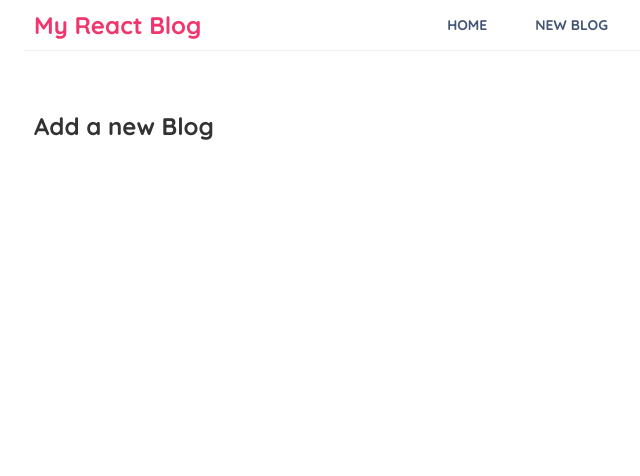
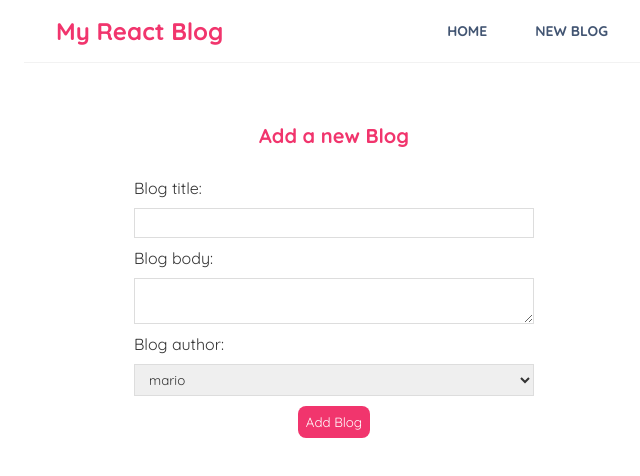
Before and after one commit to NikosKarampas/MyReactBlog, a React (Create React App) app: page /create in a window 1280 px wide. Shown: the top 476 px of the page, without its empty margins (306-946 px from the left). Built offline with nearby package versions, Linux system fonts and the light colour scheme; the HTML template or start-up script is replaced by a standard one.

Commit message:
Added a form to add a new blog (Create.js)

```diff
--- a/src/Create.js
+++ b/src/Create.js
@@ -1,7 +1,38 @@
+import { useState } from "react";
+
 const Create = () => {
+    const [title, setTitle] = useState('');
+    const [body, setBody] = useState('');
+    const [author, setAuthor] = useState('mario');
+
     return (
         <div className="create">
             <h2>Add a new Blog</h2>
+            <form>
+                <label>Blog title:</label>
+                <input
+                  type="text"
+                  required
+                  value={ title }
+                  onChange={(e) => setTitle(e.target.value)}
+                />
+                <label>Blog body:</label>
+                <textarea
+                  required
+                  value={ body }
+                  onChange={(e) => setBody(e.target.value)}
+                >
+                </textarea>
+                <label>Blog author:</label>
+                <select
+                  value={ author }
+                  onChange={e => setAuthor(e.target.value)}
+                >
+                  <option value="mario">mario</option>
+                  <option value="yoshi">yoshi</option>
+                </select>
+                <button>Add Blog</button>
+            </form>
         </div>
     );
 }
--- a/src/Navbar.js
+++ b/src/Navbar.js
@@ -3,7 +3,9 @@
 const Navbar = () => {
     return (
         <nav className="navbar">
-            <h1>My React Blog</h1>
+            <Link to="/">
+                <h1>My React Blog</h1>
+            </Link>
             <div className="links">
                 <Link className="nav-link nav-link-fade-up" to="/">Home</Link>
                 <Link className="nav-link nav-link-fade-up" to="/create">New Blog</Link>
--- a/src/index.css
+++ b/src/index.css
@@ -118,3 +118,39 @@
   border-radius: 8px;
   cursor: pointer;
 } */
+
+/* create new blog form */
+.create {
+  max-width: 400px;
+  margin: 0 auto;
+  text-align: center;
+}
+
+.create label {
+  text-align: left;
+  display: block;
+}
+
+.create h2 {
+  font-size: 20px;
+  color: #f1356d;
+  margin-bottom: 30px;
+}
+
+.create input, .create textarea, .create select {
+  width: 100%;
+  padding: 6px 10px;
+  margin: 10px 0;
+  border: 1px solid #ddd;
+  box-sizing: border-box;
+  display: block;
+}
+
+.create button {
+  background: #f1356d;
+  color: #fff;
+  border: 0;
+  padding: 8px;
+  border-radius: 8px;
+  cursor: pointer;
+}
```
